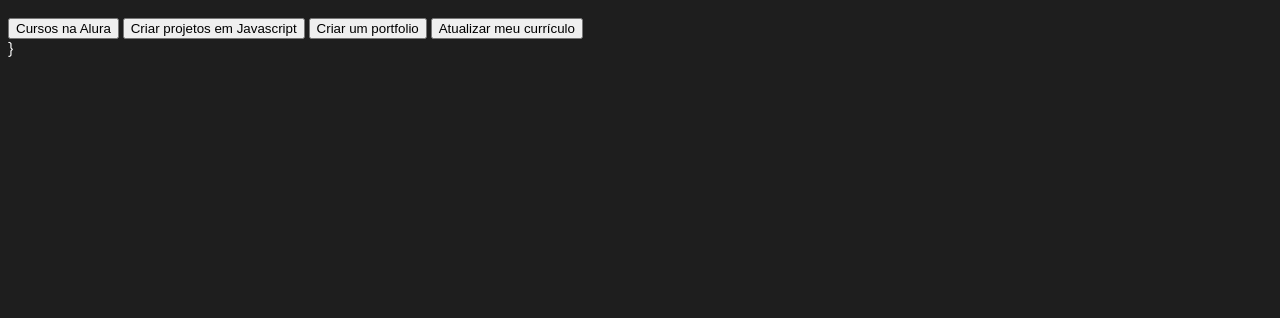
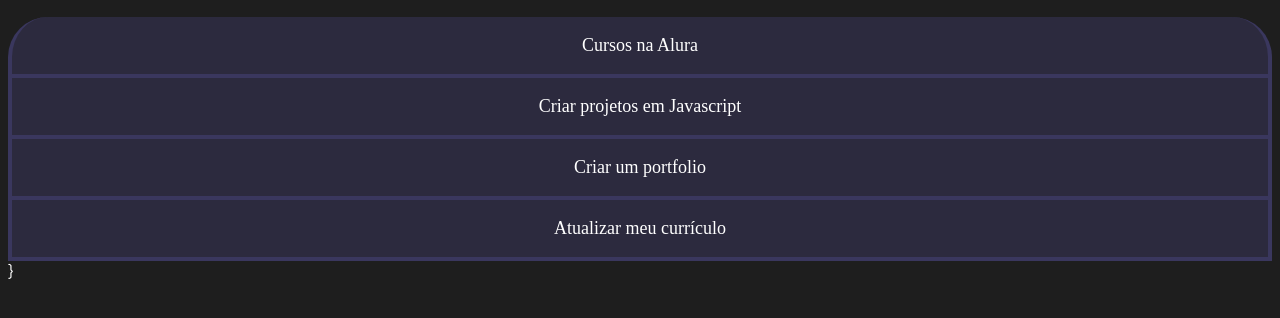
Before and after one commit to evellytigrinha/Matem-tica-2-terceir-o, a plain HTML site: page index.html in a window 1280 px wide. Shown: the part 54-372 px from the top of the page. Drawn offline with Linux system fonts and the light colour scheme.

Commit message:
atualizacao

```diff
--- a/style.css
+++ b/style.css
@@ -19,11 +19,51 @@
     justify-content: center;
     align-items: center;
     max-width: 1200px;
+    width: 100%;
     max-width:0 auto ;
     }
 
     .titulo-princial{
-    text-align: left;
+        text-align: left;
+        width: 100%;
+        font-size: 32px;
+    }
 
+    .titulo-princial span{
+        color: var(--verde);
+    }
 
+    .botao{
+        font-family: "Crakra Petch , sans-serif";
+        background-color: var(--botao-inativo);
+        color: var(--branco);
+        display: flex;
+        justify-content: center;
+        padding: 1em;
+        font-size: 18px;
+        align-items: center;
+        width: 100%;
+        border-bottom: 4px solid var(--botao-ativo);
+        border-left: 4px solid var(--botao-ativo);
+        border-right: 4px solid var(--botao-ativo);
+        border-top: none;
     }
+
+    .botao:first-child{
+        border-radius: 40px 40px 0 0;
+    }
+
+.botoes{
+    display: block;
+}
+    @media  screen and (min-widht: 768px) {
+        .botoes{
+            display: flex;
+        }
+        .botao:first-child{
+            border-radius: 40px 0 0 0;
+        }
+        .botao:last-child{
+            border-radius: 0 40px 0 0;
+        }
+    }
```
